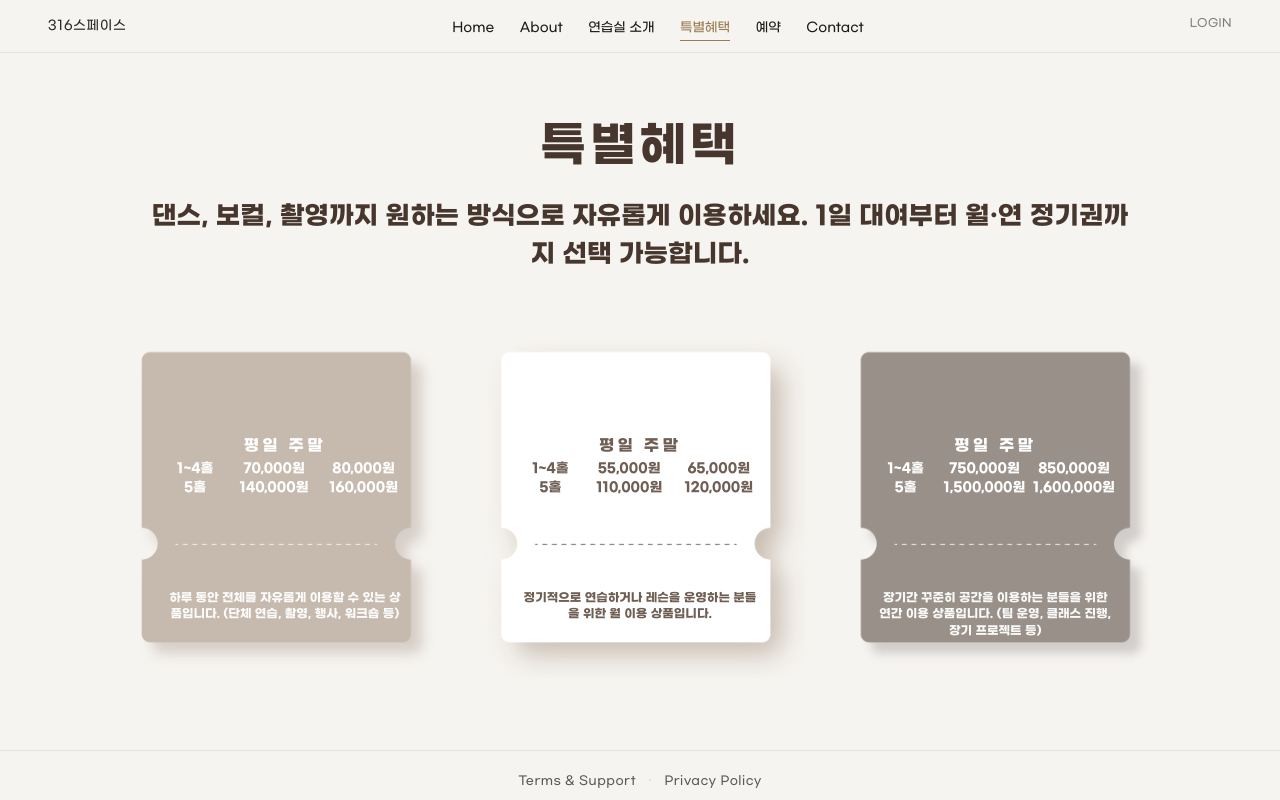
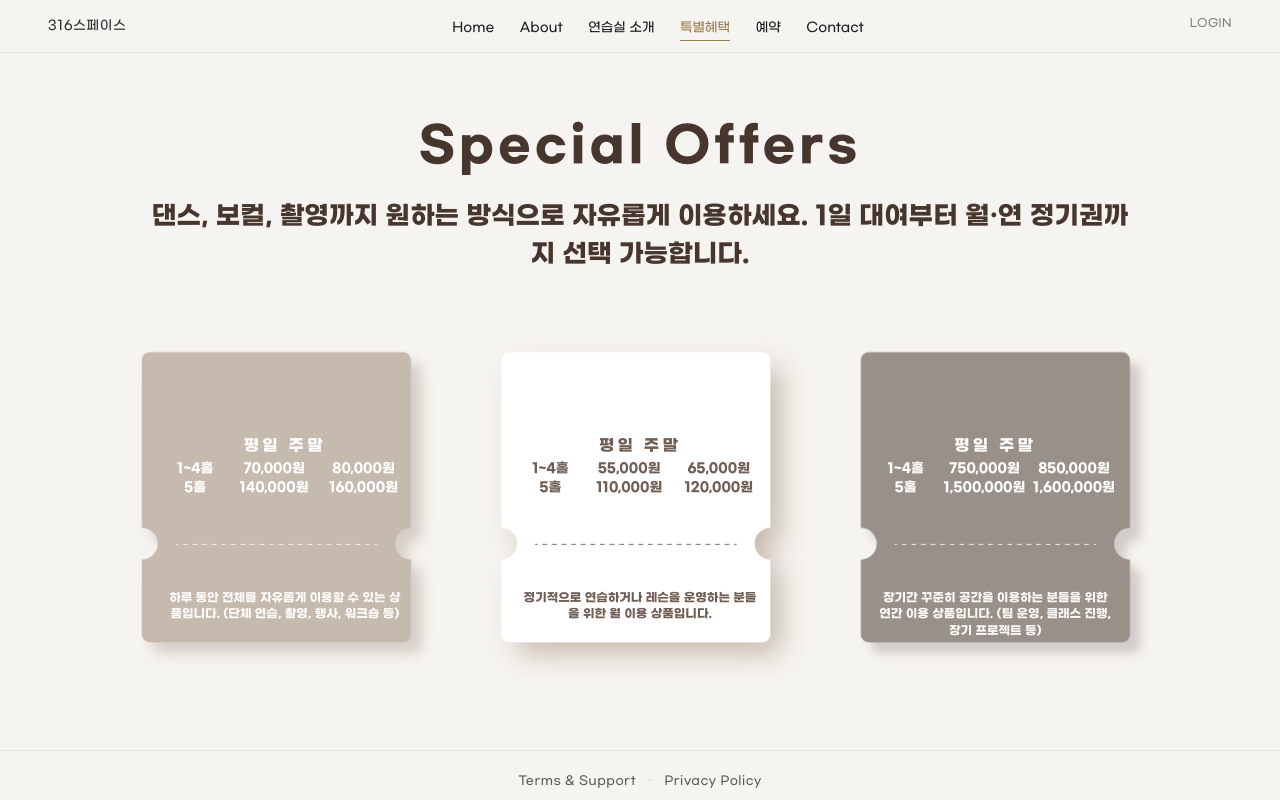
Before and after one commit to coverdreamit/316space, a React (Vite) app in the folder 316space-fe/: page /special-offers in a window 1280 px wide. Built offline with nearby package versions, Linux system fonts and the light colour scheme.

Commit message:
fix: 특별혜택 페이지 제목 및 텍스트 수정
- 특별혜택 페이지의 문서 제목을 "특별혜택 · 316 spacebox"에서 "Special Offers · 316 spacebox"로 변경함.
- 페이지 내 제목을 "특별혜택"에서 "Special Offers"로 수정하여 일관성을 높임.

```diff
--- a/316space-fe/src/pages/SpecialOffersPage.tsx
+++ b/316space-fe/src/pages/SpecialOffersPage.tsx
@@ -52,7 +52,7 @@ const OFFERS: readonly OfferCard[] = [
 
 export default function SpecialOffersPage() {
   useEffect(() => {
-    document.title = "특별혜택 · 316 spacebox";
+    document.title = "Special Offers · 316 spacebox";
   }, []);
 
   return (
@@ -62,7 +62,7 @@ export default function SpecialOffersPage() {
     >
       <header className="special-offers__hero">
         <h1 id="special-offers-heading" className="special-offers__title">
-          특별혜택
+          Special Offers
         </h1>
         <p className="special-offers__subtitle">
           댄스, 보컬, 촬영까지 원하는 방식으로 자유롭게 이용하세요. 1일 대여부터
```
